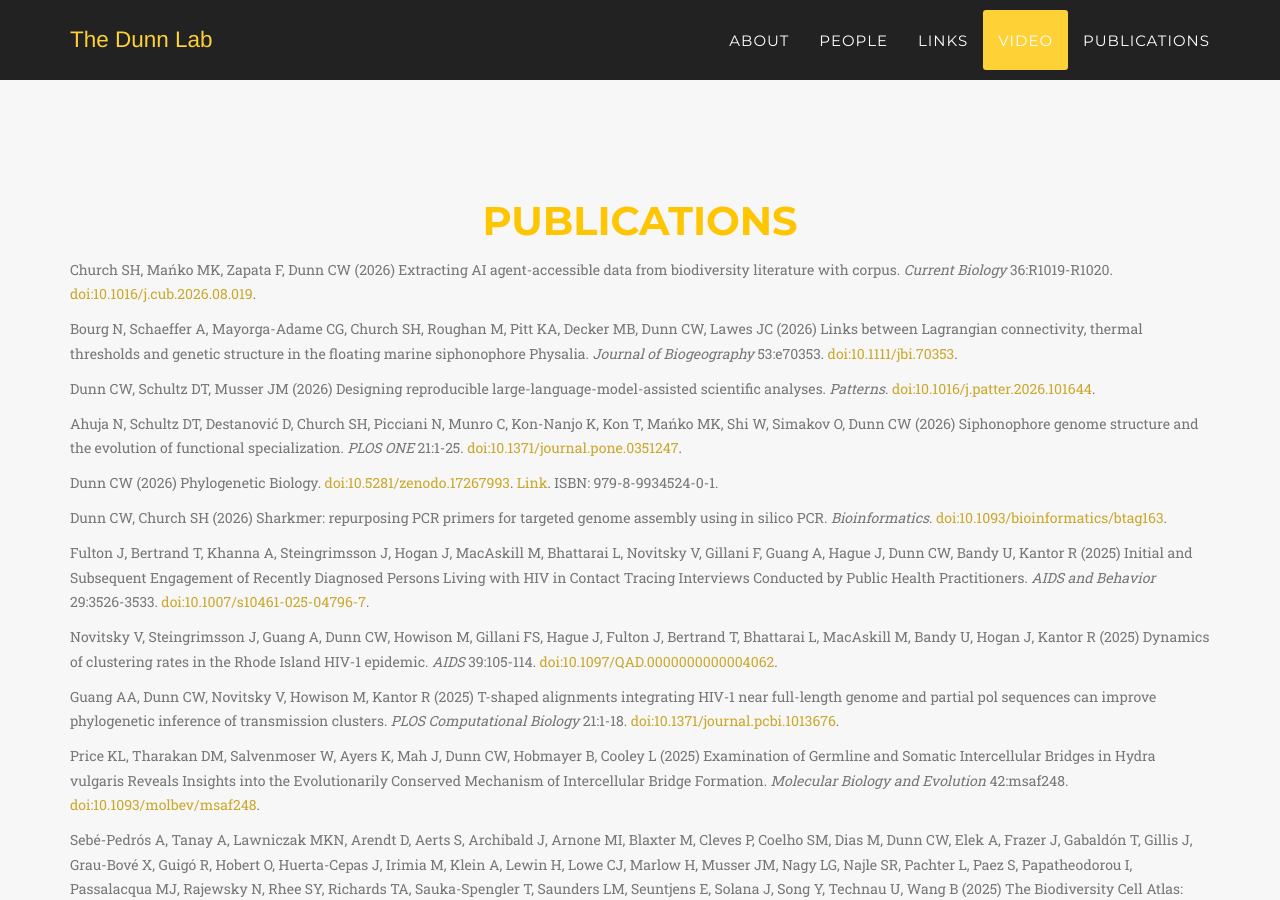
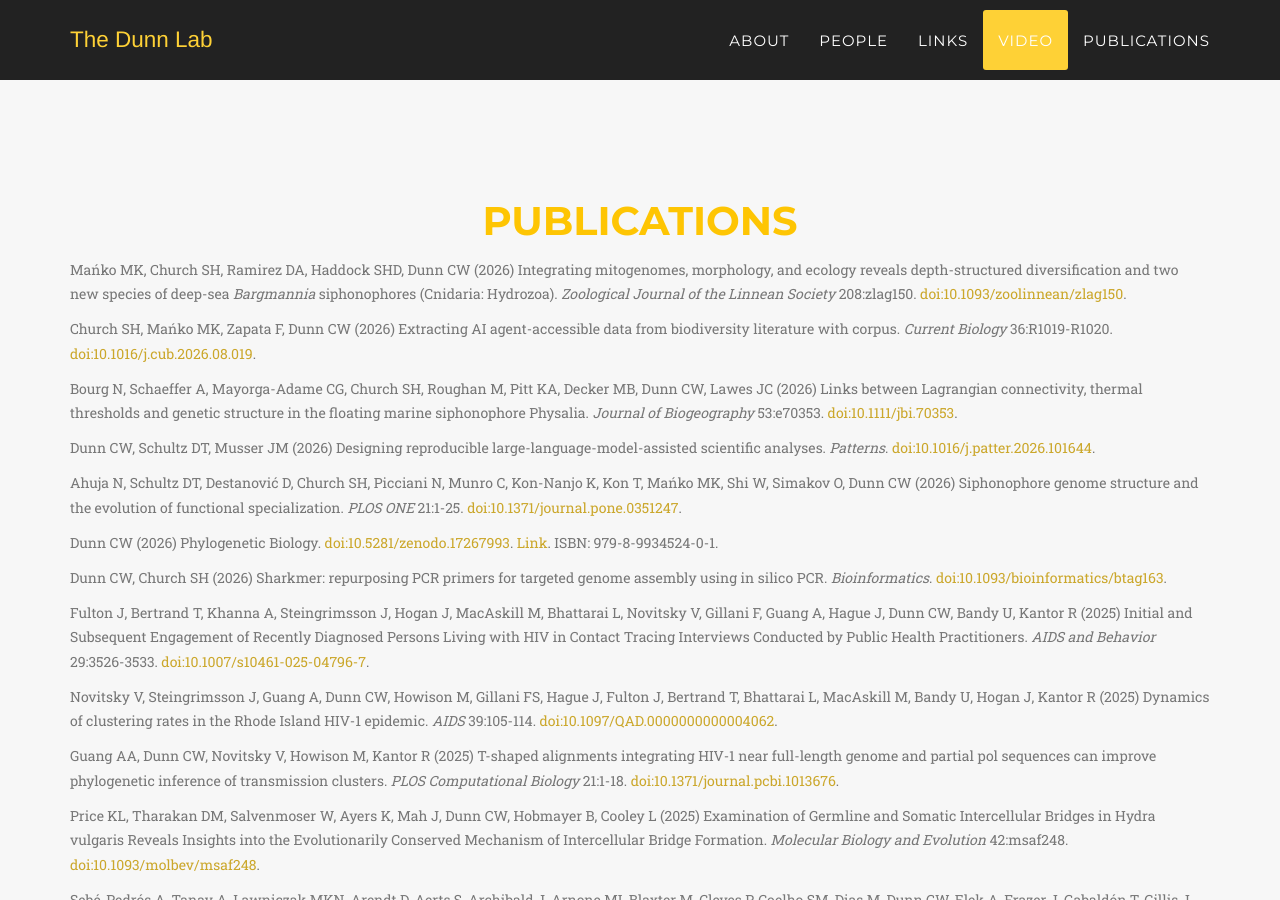
Before and after one commit to caseywdunn/caseywdunn.github.io, a Jekyll site: the page built from index.html, in a window 1280 px wide and 900 px high, scrolled down 9945 px. Built offline with Jekyll 4.4.1, drawn with Linux system fonts in a browser that asks for light colours; some web fonts are replaced.

Commit message:
Add Mańko et al. 2026 Bargmannia paper to publications
Co-Authored-By: Claude Opus 5.5 <noreply@anthropic.com>

```diff
--- a/_includes/publications.html
+++ b/_includes/publications.html
@@ -8,6 +8,10 @@
                 <h2 class="section-heading">Publications</h2>
             </div>
         </div>
+<div class="box"><div class="box-title"></div><div class="box-body">
+<p class="text-muted">Mańko MK, Church SH, Ramirez DA, Haddock SHD, Dunn CW (2026) Integrating mitogenomes, morphology, and ecology reveals depth-structured diversification and two new species of deep-sea <i>Bargmannia</i> siphonophores (Cnidaria: Hydrozoa). <i>Zoological Journal of the Linnean Society</i> 208:zlag150. <a href="https://doi.org/10.1093/zoolinnean/zlag150">doi:10.1093/zoolinnean/zlag150</a>.</p>
+</div><div class="box-footer"> </div></div>
+
 <div class="box"><div class="box-title"></div><div class="box-body">
 <p class="text-muted">Church SH, Mańko MK, Zapata F, Dunn CW (2026) Extracting AI agent-accessible data from biodiversity literature with corpus. <i>Current Biology</i> 36:R1019-R1020. <a href="https://doi.org/10.1016/j.cub.2026.08.019">doi:10.1016/j.cub.2026.08.019</a>.</p>
 </div><div class="box-footer"> </div></div>
```
